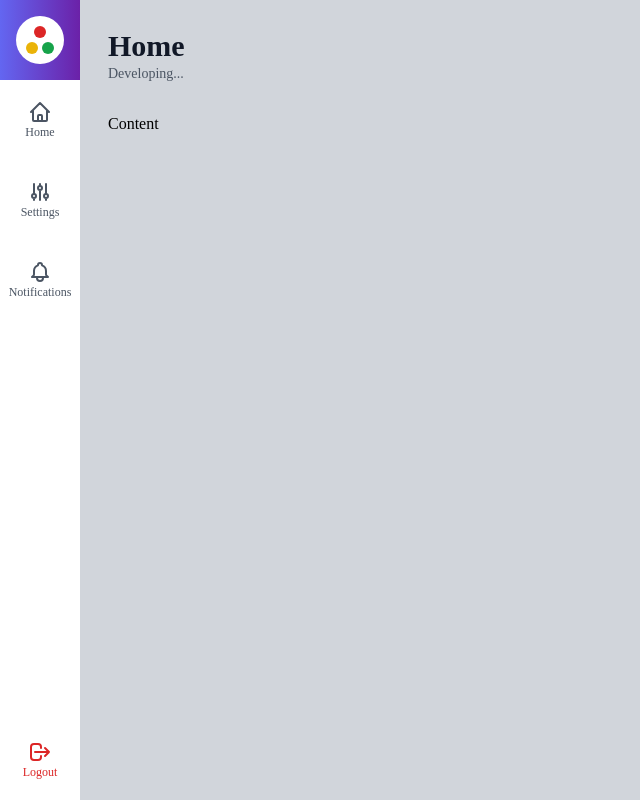
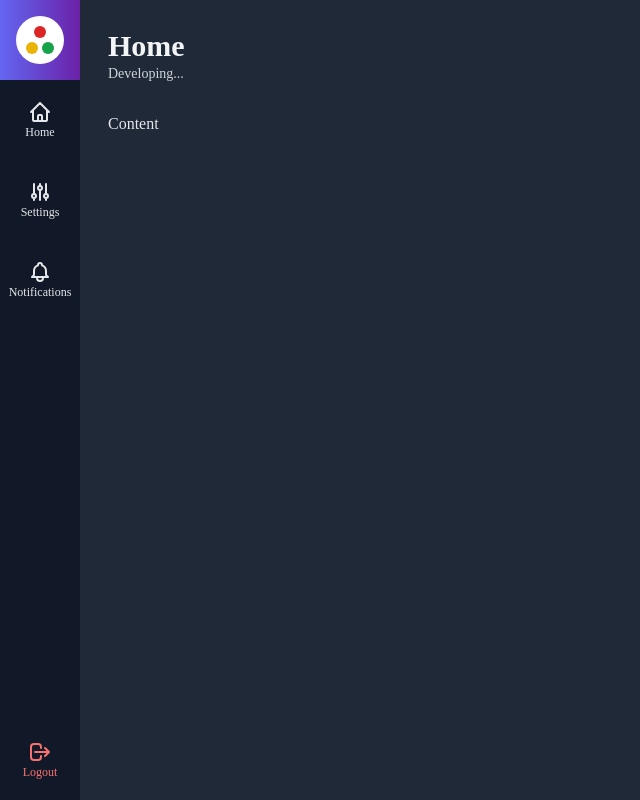
Before and after one commit to NtBat/admin-template, a Next.js app: page / in a window 1280 px wide. Shown: the whole page, without its empty margins (0-640 px from the left). Built offline with nearby package versions, Linux system fonts and the light colour scheme.

Commit message:
add dark class colors

```diff
--- a/src/components/template/Content.tsx
+++ b/src/components/template/Content.tsx
@@ -7,6 +7,7 @@ export default function Content(props: ContentProps) {
   return (
     <div className={`
       flex flex-col mt-7
+      dark:text-gray-200
     `}>
       {props.children}
     </div>
--- a/src/components/template/Layout.tsx
+++ b/src/components/template/Layout.tsx
@@ -11,10 +11,10 @@ interface LayoutProps {
 export default function Layout(props: LayoutProps) {
   return (
     <div className={`
-      flex h-screen w-screen
+      dark flex h-screen w-screen
     `}>
         <Sidebar />
-      <div className={`flex flex-col w-full p-7 bg-gray-300`}>
+      <div className={`flex flex-col w-full p-7 bg-gray-300 dark:bg-gray-800`}>
         <Header title={props.title} subtitle={props.subtitle} />
         <Content>
           {props.children}
--- a/src/components/template/MenuItem.tsx
+++ b/src/components/template/MenuItem.tsx
@@ -12,13 +12,16 @@ export default function MenuItem(props: MenuItemProps) {
 
   return (
     <li onClick={props.onClick} className={`
-      hover:bg-gray-100 cursor-pointer ${props.className}
+      hover:bg-gray-100 dark:hover:bg-gray-800
+      cursor-pointer ${props.className}
     `}>
         {props.url ? (
          <Link href={props.url}>
           <a className={`
             flex flex-col justify-center items-center
-            h-20 w-20 text-gray-600 ${props.className}
+            h-20 w-20 text-gray-600
+            dark:text-gray-200
+            ${props.className}
           `}>
             {props.icon}
             <span className={`text-xs font-light `}>
@@ -29,7 +32,9 @@ export default function MenuItem(props: MenuItemProps) {
         ) : (
           <a className={`
             flex flex-col justify-center items-center
-            h-20 w-20 text-gray-600 ${props.className}
+            h-20 w-20 text-gray-600
+            dark:text-gray-200
+            ${props.className}
           `}>
             {props.icon}
             <span className={`text-xs font-light`}>
--- a/src/components/template/Sidebar.tsx
+++ b/src/components/template/Sidebar.tsx
@@ -4,7 +4,11 @@ import MenuItem from "./MenuItem";
 
 export default function Sidebar() {
   return (
-    <aside className={`flex flex-col`}>
+    <aside className={`
+      flex flex-col
+      bg-gray-200
+      dark:bg-gray-900
+    `}>
       <div className={`
         w-20 h-20 bg-gradient-to-r from-indigo-500 to-purple-800
         flex flex-col items-center justify-center
@@ -19,7 +23,10 @@ export default function Sidebar() {
       <ul>
         <MenuItem
           text="Logout" icon={LogoutIcon}
-          className={`text-red-600 hover:bg-red-500 hover:text-white`}
+          className={`
+            text-red-600 hover:bg-red-500 hover:text-white
+            dark:text-red-400 dark:hover:text-white
+          `}
           onClick={() => console.log('logout')}
         />
       </ul>
--- a/src/components/template/Title.tsx
+++ b/src/components/template/Title.tsx
@@ -8,10 +8,10 @@ export default function Title(props: TitleProps) {
   return (
     <div>
       <h1 className={`
-        font-black text-3xl text-gray-900
+        font-black text-3xl text-gray-900 dark:text-gray-100
       `}>{props.title}</h1>
       <h2 className={`
-        font-light text-sm text-gray-600
+        font-light text-sm text-gray-600 dark:text-gray-300
       `}>{props.subtitle}</h2>
     </div>
   )
--- a/tailwind.config.js
+++ b/tailwind.config.js
@@ -3,7 +3,7 @@ module.exports = {
     "./src/pages/**/*.{js,ts,jsx,tsx}",
     "./src/components/**/*.{js,ts,jsx,tsx}",
   ],
-  darkMode: false,
+  darkMode: "class",
   theme: {
     extend: {},
   },
```
